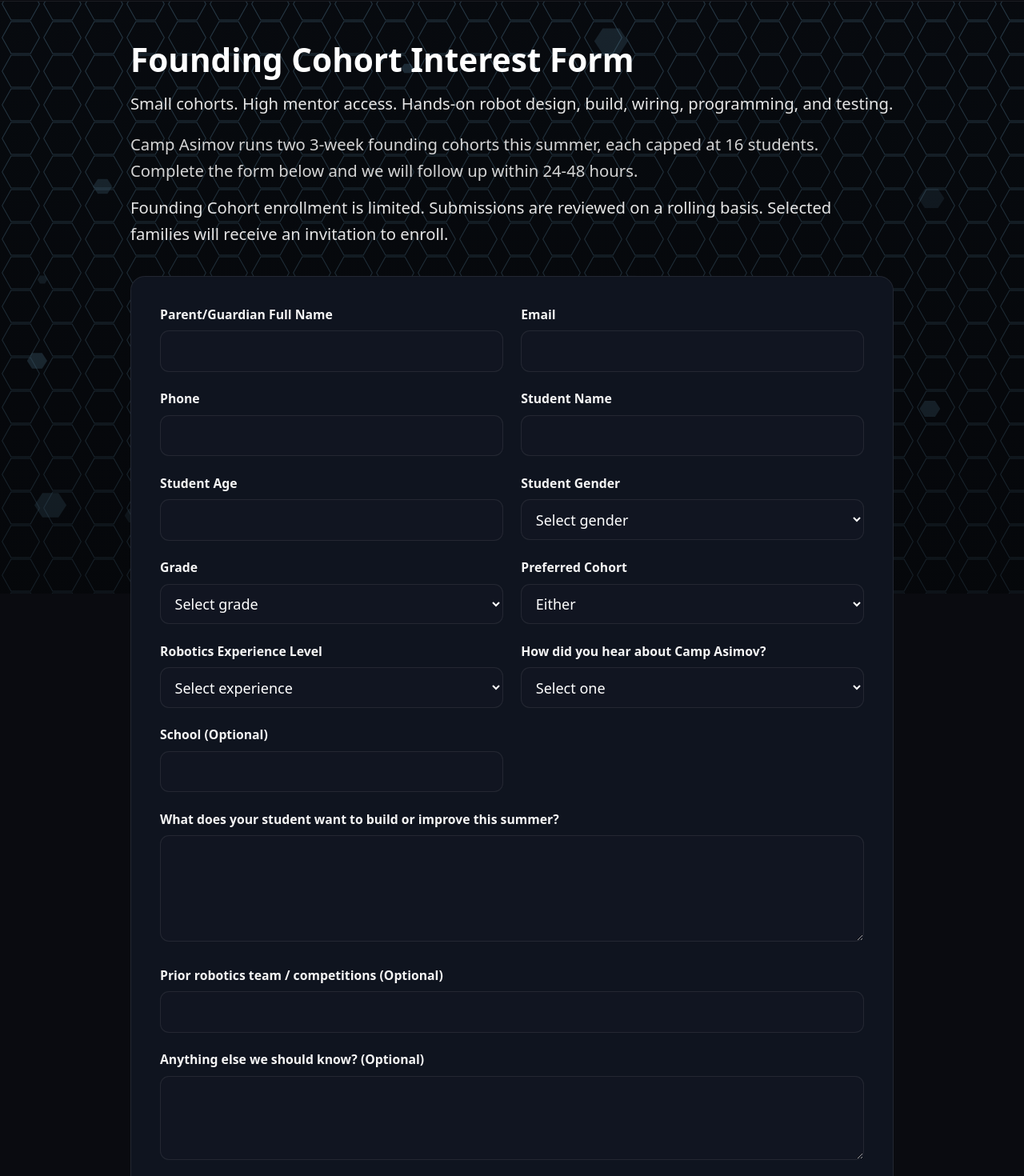
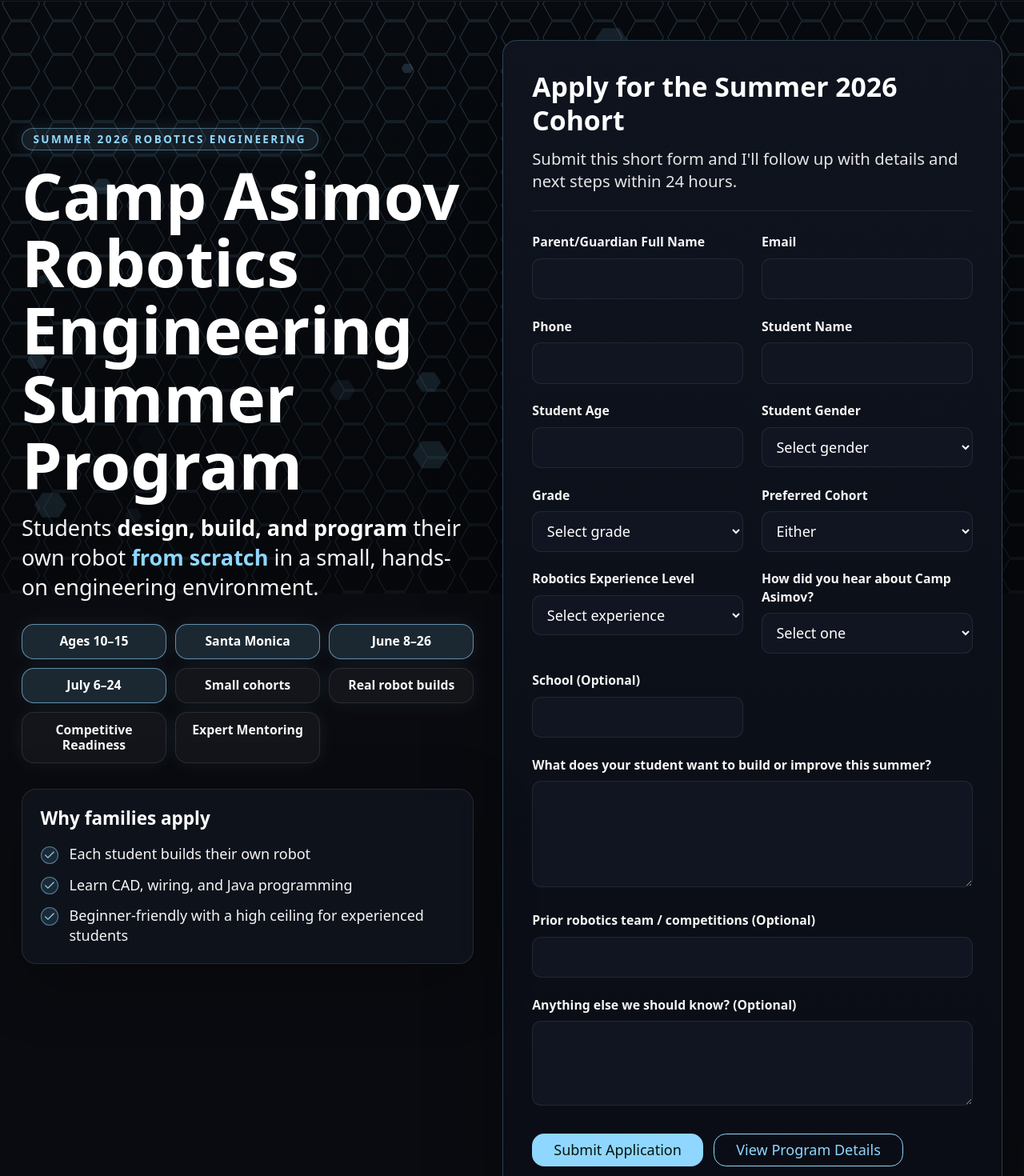
Before and after one commit to KingKumar/camp-asimov, a Next.js app: page /apply in a window 1280 px wide. Shown: the part 58-1528 px from the top of the page at 80% size. Built offline with nearby package versions, Linux system fonts and the light colour scheme.

Commit message:
conversion funnel update for ad campaign

```diff
--- a/app/(site)/apply/page.tsx
+++ b/app/(site)/apply/page.tsx
@@ -2,10 +2,11 @@
 
 import Link from "next/link";
 import { FormEvent, useEffect, useState } from "react";
+import { Check } from "lucide-react";
 
 import { Button } from "@/components/ui/button";
 import { ink } from "@/components/theme";
-import { APPLY_COHORT_OPTIONS, COHORT_CAP, FORMSPREE_FOUNDING_COHORT_ACTION } from "@/lib/campConfig";
+import { APPLY_COHORT_OPTIONS, FORMSPREE_FOUNDING_COHORT_ACTION } from "@/lib/campConfig";
 
 const gradeOptions = ["5", "6", "7", "8", "9", "10", "11", "12"];
 
@@ -14,6 +15,23 @@ const experienceOptions = [
   "Some experience (class/club)",
   "Competitive (FTC/VEX/FRC teams)",
   "Advanced competitive / team lead",
+];
+
+const quickFacts = [
+  { label: "Ages 10–15", emphasis: true },
+  { label: "Santa Monica", emphasis: true },
+  { label: "June 8–26", emphasis: true },
+  { label: "July 6–24", emphasis: true },
+  { label: "Small cohorts" },
+  { label: "Real robot builds" },
+  { label: "Competitive Readiness" },
+  { label: "Expert Mentoring" },
+];
+
+const familyReasons = [
+  "Each student builds their own robot",
+  "Learn CAD, wiring, and Java programming",
+  "Beginner-friendly with a high ceiling for experienced students",
 ];
 
 export default function ApplyPage() {
@@ -58,23 +76,75 @@ export default function ApplyPage() {
   };
 
   return (
-    <section className="pt-6 md:pt-8 pb-16">
-      <div className="mx-auto max-w-4xl px-6 text-white">
-        <h1 className="text-3xl md:text-4xl font-bold">Founding Cohort Interest Form</h1>
-        <p className="mt-3 text-lg text-neutral-200">Small cohorts. High mentor access. Hands-on robot design, build, wiring, programming, and testing.</p>
-        <p className="mt-4 text-base md:text-lg text-neutral-300 leading-relaxed">
-          Camp Asimov runs two 3-week founding cohorts this summer, each capped at {COHORT_CAP} students. Complete the form below and we will follow up within 24-48 hours.
+    <section className="overflow-hidden pt-5 pb-16 md:pt-8">
+      <div className="mx-auto max-w-6xl px-5 sm:px-6 text-white">
+        <div className="grid gap-8 lg:grid-cols-[minmax(0,0.95fr)_minmax(420px,1.05fr)] lg:items-start">
+          <div className="min-w-0 lg:sticky lg:top-24">
+            <p className="mb-3 inline-flex rounded-full border border-[#8FD7FF]/40 bg-[#8FD7FF]/10 px-3 py-1 text-xs font-bold uppercase tracking-[0.18em] text-[#8FD7FF] shadow-[0_0_22px_rgba(143,215,255,0.12)]">
+              Summer 2026 Robotics Engineering
             </p>
-        <p className="mt-3 text-base md:text-lg text-neutral-200 leading-relaxed">
-          Founding Cohort enrollment is limited. Submissions are reviewed on a rolling basis. Selected families will receive an invitation to enroll.
+            <h1 className="max-w-4xl text-[2.35rem] font-black leading-[1.04] text-white sm:text-5xl md:text-6xl lg:text-7xl">
+              Camp Asimov Robotics Engineering Summer Program
+            </h1>
+            <p className="mt-4 max-w-3xl text-xl font-medium leading-snug text-neutral-100 md:text-2xl">
+              Students <span className="font-black text-white">design, build, and program</span> their own robot{" "}
+              <span className="font-black text-[#8FD7FF]">from scratch</span> in a small, hands-on engineering environment.
             </p>
 
+            <div className="mt-6 grid grid-cols-2 gap-2.5 sm:grid-cols-3">
+              {quickFacts.map((fact) => (
+                <div
+                  key={fact.label}
+                  className={`min-w-0 rounded-xl border px-3 py-2.5 text-center text-sm font-bold leading-tight shadow-[0_0_22px_rgba(143,215,255,0.08)] ${
+                    fact.emphasis ? "border-[#8FD7FF]/60 bg-[#8FD7FF]/14 text-white" : "border-white/10 bg-white/[0.045] text-neutral-100"
+                  }`}
+                >
+                  {fact.label}
+                </div>
+              ))}
+            </div>
+
+            <div className="mt-5 flex flex-col gap-3 sm:hidden">
+              <Button asChild className="px-6 py-3 text-base" style={{ backgroundColor: ink.accent, color: "#071410", textShadow: "none" }}>
+                <a href="#application-form">Submit Application</a>
+              </Button>
+              <Button asChild className="border px-6 py-3 text-base" style={{ backgroundColor: "transparent", color: ink.accent, borderColor: ink.accent, textShadow: "none" }}>
+                <Link href="/program">View Program Details</Link>
+              </Button>
+            </div>
+
+            <div className="mt-7 rounded-2xl border border-white/10 bg-[#0f141f]/80 p-5 shadow-[0_24px_80px_rgba(0,0,0,0.28)] backdrop-blur">
+              <h2 className="text-lg font-black leading-tight text-white md:text-xl">Why families apply</h2>
+              <ul className="mt-4 space-y-3 text-base text-neutral-100">
+                {familyReasons.map((reason) => (
+                  <li key={reason} className="flex gap-3 leading-snug">
+                    <span className="mt-0.5 inline-flex h-5 w-5 shrink-0 items-center justify-center rounded-full border border-[#8FD7FF]/50 bg-[#8FD7FF]/12 text-[#8FD7FF]">
+                      <Check className="h-3.5 w-3.5" aria-hidden />
+                    </span>
+                    <span>{reason}</span>
+                  </li>
+                ))}
+              </ul>
+            </div>
+          </div>
+
           <form
+            id="application-form"
             onSubmit={handleSubmit}
-          className="mt-8 rounded-2xl border p-6 md:p-8 space-y-5"
-          style={{ borderColor: ink.line, background: "#0f141f" }}
+            className="min-w-0 rounded-2xl border p-5 shadow-[0_28px_90px_rgba(0,0,0,0.36)] sm:p-6 md:p-8"
+            style={{
+              borderColor: "rgba(143,215,255,0.25)",
+              background: "linear-gradient(180deg, rgba(15,20,31,0.96), rgba(10,13,21,0.98))",
+            }}
           >
             <input type="text" name="_gotcha" style={{ display: "none" }} tabIndex={-1} autoComplete="off" />
+
+            <div className="mb-6 border-b pb-5" style={{ borderColor: ink.line }}>
+              <h2 className="text-2xl font-black leading-tight text-white md:text-3xl">Apply for the Summer 2026 Cohort</h2>
+              <p className="mt-3 text-base leading-snug text-neutral-200 md:text-lg">
+                Submit this short form and I&apos;ll follow up with details and next steps within 24 hours.
+              </p>
+            </div>
 
             <div className="grid md:grid-cols-2 gap-5">
             <div>
@@ -192,9 +262,9 @@ export default function ApplyPage() {
             </div>
           </div>
 
-          <div className="pt-1 flex flex-col sm:flex-row gap-3">
+          <div className="mt-6 flex flex-col gap-3 sm:flex-row">
             <Button type="submit" disabled={loading} className="px-6 py-3 text-base" style={{ backgroundColor: ink.accent, color: "#071410", textShadow: "none" }}>
-              {loading ? "Submitting..." : "Enroll Now"}
+              {loading ? "Submitting..." : "Submit Application"}
             </Button>
             <Button asChild className="px-6 py-3 text-base border" style={{ backgroundColor: "transparent", color: ink.accent, borderColor: ink.accent, textShadow: "none" }}>
               <Link href="/program">View Program Details</Link>
@@ -203,6 +273,7 @@ export default function ApplyPage() {
           {error ? <p className="text-sm text-neutral-200">{error}</p> : null}
           </form>
         </div>
+      </div>
     </section>
   );
 }
```
Lines whose indentation alone changed are shown as unchanged.
